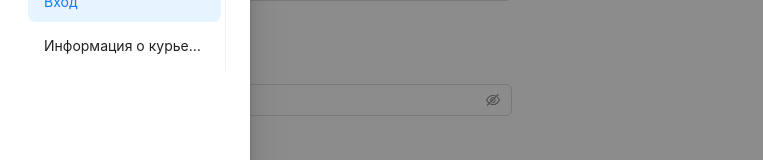
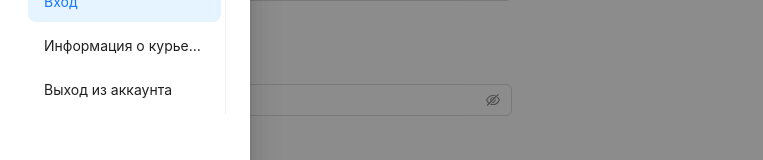
Before and after one commit to qGamerw/delivery-service, a React (Create React App) app in the folder frontend/: page /login in a window 1280 px wide. Both pictures are taken after a click on the button 36 px from the left and 31 px from the top of the page. Shown: the part 235-395 px from the top of the page, without its empty margins (0-763 px from the left). Built offline with nearby package versions, Linux system fonts and the light colour scheme.

Commit message:
Added the ability to log out

```diff
--- a/frontend/src/components/SideBar.tsx
+++ b/frontend/src/components/SideBar.tsx
@@ -1,6 +1,8 @@
 import React from 'react';
 import { Drawer, Menu } from 'antd';
-import { Link, useLocation } from 'react-router-dom';
+import {Link, useLocation, useNavigate} from 'react-router-dom';
+import authService from "../services/authService";
+import {useDispatch} from "react-redux";
 
 
 interface SidebarProps {
@@ -10,9 +12,15 @@ interface SidebarProps {
 
 const SideBar: React.FC<SidebarProps> = ({ visible, onClose }) => {
   const location = useLocation();
-
+  const dispatch = useDispatch();
+  const navigate = useNavigate();
   const handleMenuItemClick = () => {
     onClose();
+  };
+
+  const logout = () => {
+    authService.logout(dispatch);
+    navigate("/login")
   };
 
   return (
@@ -40,6 +48,9 @@ const SideBar: React.FC<SidebarProps> = ({ visible, onClose }) => {
         <Menu.Item key="/info">
           <Link to="/info">Информация о курьере</Link>
         </Menu.Item>
+        <Menu.Item key="/logout" onClick = {logout}>
+          Выход из аккаунта
+        </Menu.Item>
       </Menu>
     </Drawer>
   );
--- a/frontend/src/pages/LoginPage.tsx
+++ b/frontend/src/pages/LoginPage.tsx
@@ -1,6 +1,6 @@
 import React, { useState } from 'react';
 import {Input, Button, Form, message} from 'antd';
-import authService from "../services/AuthService";
+import authService from "../services/authService";
 import {loginUser} from "../slices/userSlice";
 import {useNavigate} from "react-router-dom";
 import {useDispatch} from "react-redux";
```
Also changed, not shown: frontend/src/services/authHeader.ts (renamed from frontend/src/services/AuthHeader.ts), frontend/src/services/authService.ts (renamed from frontend/src/services/AuthService.ts).
